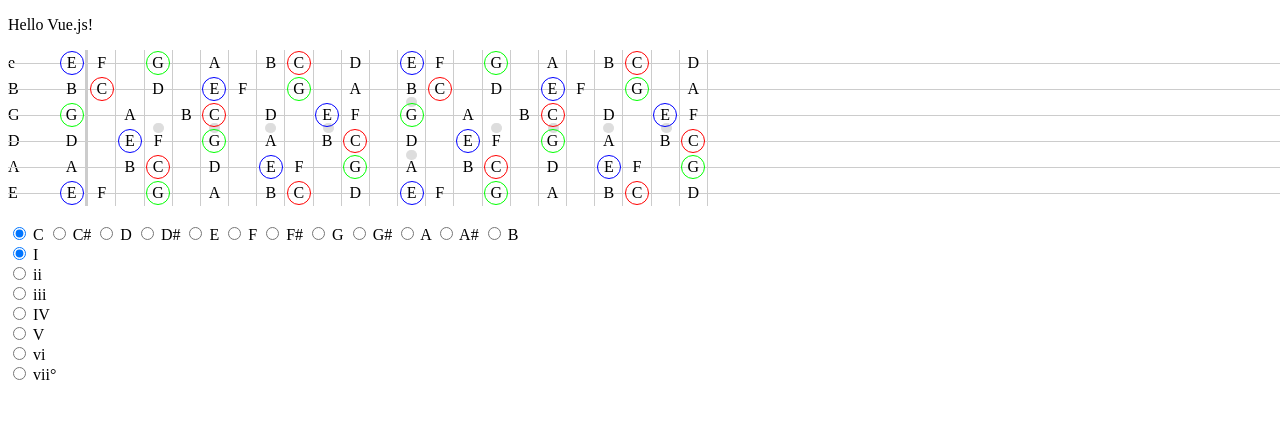
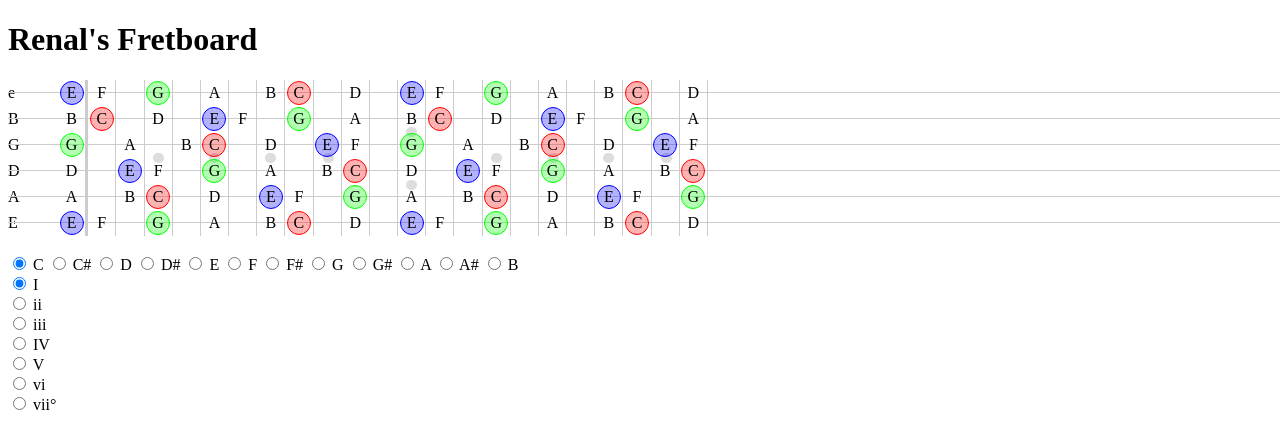
Before and after one commit to renal128/fretboard, a plain HTML site: page index.html in a window 1280 px wide. Drawn offline with nearby package versions, Linux system fonts and the light colour scheme.

Commit message:
background

```diff
--- a/index.html
+++ b/index.html
@@ -7,7 +7,7 @@
 
 	<div id="app">
 
-		<p>{{ message }}</p>
+		<h1>Renal's Fretboard</h1>
 
 		<div id="fretboardLayers">
 			<div id="fretboardDots" style="position: absolute; width: 100%; z-index: 0;">
--- a/styles/app.css
+++ b/styles/app.css
@@ -63,19 +63,23 @@
 .root {
 	border: 1px solid #f00;
 	border-radius: 13px;
+	background: rgba(255,0,0,0.3);
 }
 
 .third {
 	border: 1px solid #00f;
 	border-radius: 13px;
+	background: rgba(0,0,255,0.3);
 }
 
 .fifth {
 	border: 1px solid #0f0;
 	border-radius: 13px;
+	background: rgba(0,255,0,0.3);
 }
 
 .seventh {
 	border: 1px solid #ff0;
 	border-radius: 13px;
+	background: rgba(255,255,0,0.3);
 }
```
